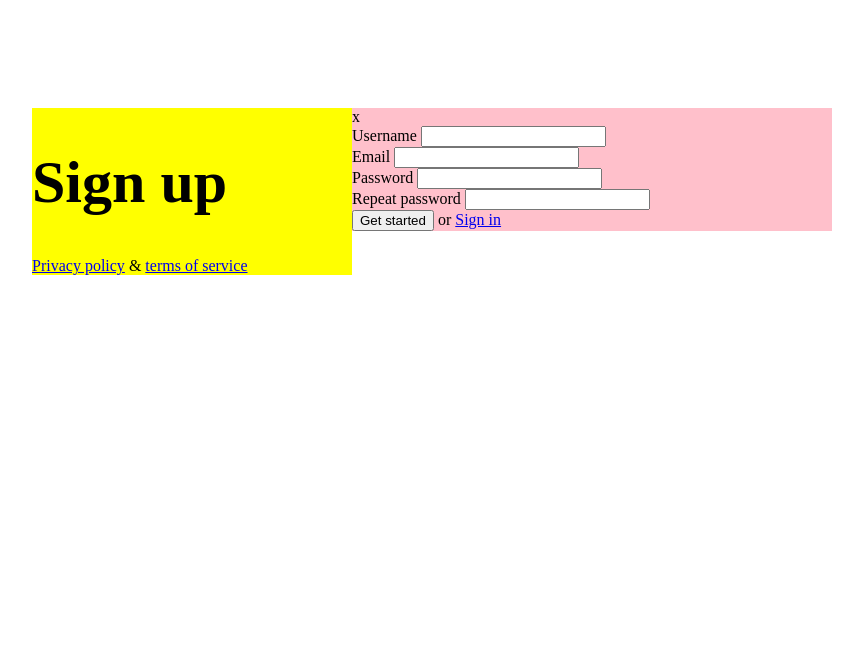
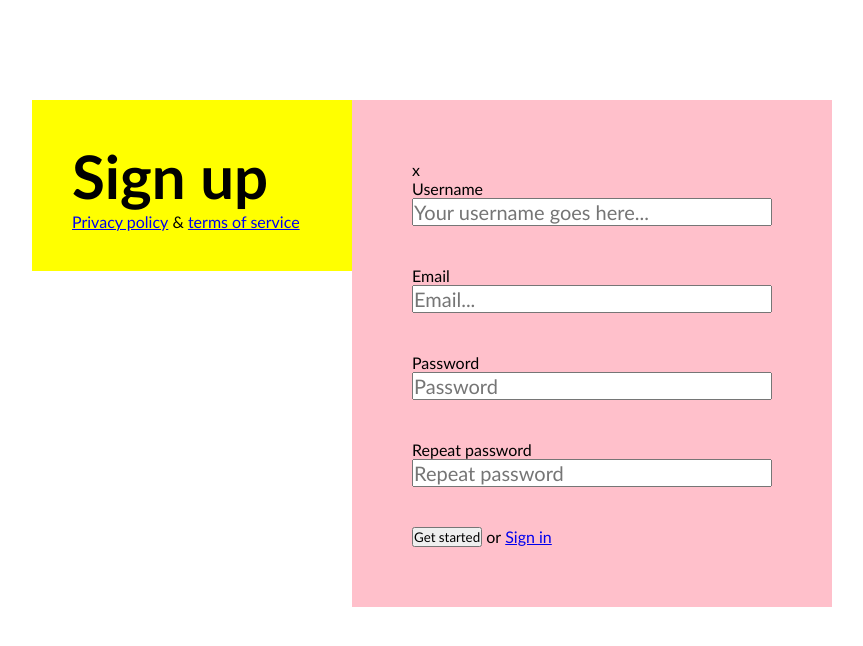
Before and after one commit to front-end-by-rimantas/29-grupe-sign-up, a plain HTML site: page index.html in a window 1280 px wide. Shown: the whole page, without its empty margins (208-1071 px from the left). Drawn offline with Linux system fonts and the light colour scheme.

Commit message:
Final form structure and column style

```diff
--- a/css/form.css
+++ b/css/form.css
@@ -1,10 +1,24 @@
 .form {
+  display: flex;
+  flex-direction: column;
+  gap: 40px;
+  width: 100%;
 }
 .form-row {
+  display: inline-block;
+  width: 100%;
 }
+/* .form-row + .form-row {
+  margin-top: 40px;
+} */
 .form-row > label {
+  display: inline-block;
+  width: 100%;
 }
 .form-row > input {
+  display: inline-block;
+  width: 100%;
+  font-size: 20px;
 }
 .form-row > button {
 }
--- a/css/main.css
+++ b/css/main.css
@@ -1,3 +1,12 @@
+body,
+body * {
+  margin: 0;
+  padding: 0;
+  vertical-align: top;
+  box-sizing: border-box;
+  font-family: 'Gill Sans', 'Gill Sans MT', Calibri, 'Trebuchet MS', sans-serif;
+}
+
 body {
 }
 
@@ -11,6 +20,7 @@ main {
 .left-column {
   width: 40%;
   float: left;
+  padding: 40px;
   background-color: yellow;
 }
 
@@ -28,6 +38,7 @@ main {
 .right-column {
   width: 60%;
   float: left;
+  padding: 60px;
   background-color: pink;
 }
 
--- a/index.html
+++ b/index.html
@@ -27,20 +27,20 @@
             <div class="close">x</div>
             <form class="form">
                 <div class="form-row">
-                    <label for="">Username</label>
-                    <input type="text">
+                    <label for="username">Username</label>
+                    <input id="username" placeholder="Your username goes here..." type="text" required>
                 </div>
                 <div class="form-row">
-                    <label for="">Email</label>
-                    <input type="text">
+                    <label for="email">Email</label>
+                    <input id="email" placeholder="Email..." type="email" required>
                 </div>
                 <div class="form-row">
-                    <label for="">Password</label>
-                    <input type="text">
+                    <label for="pass">Password</label>
+                    <input id="pass" placeholder="Password" type="password" required>
                 </div>
                 <div class="form-row">
-                    <label for="">Repeat password</label>
-                    <input type="text">
+                    <label for="re-pass">Repeat password</label>
+                    <input id="re-pass" placeholder="Repeat password" type="password" required>
                 </div>
                 <div class="form-row">
                     <button type="submit">Get started</button>
```
